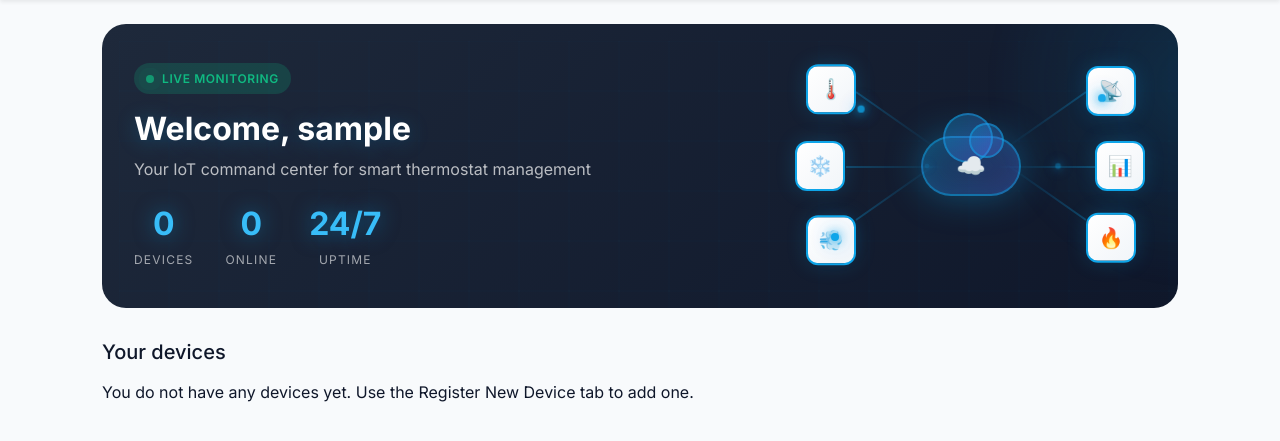
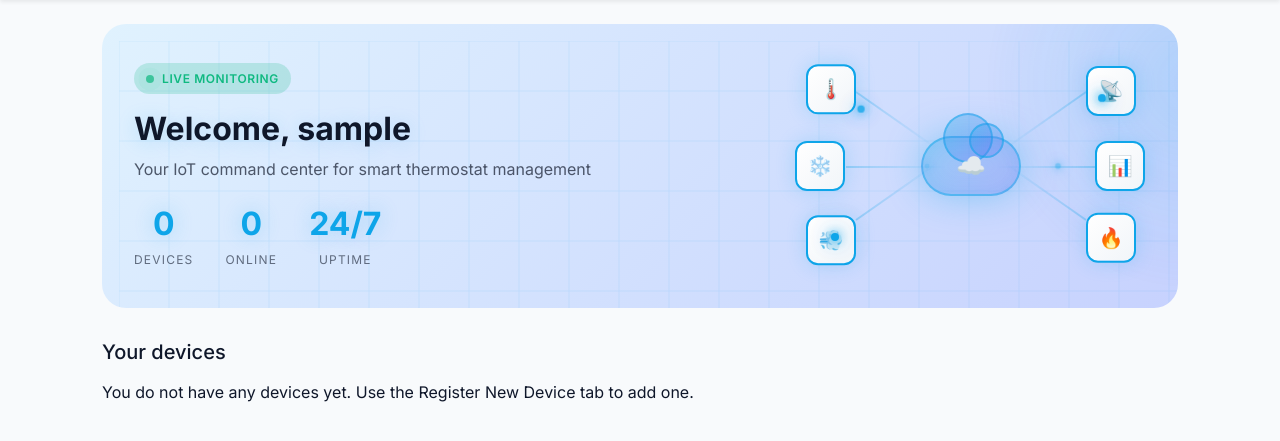
Before and after one commit to gonzalopatino/ESP32_FreeRTOS_Thermostat_Server, a Django app: page /dashboard/devices/ in a window 1280 px wide. Shown: the part 71-512 px from the top of the page. Run offline with Django 5.2, Linux system fonts and the light colour scheme; the visitor is signed in with stand-in values (Sample User, id 1); data that the repository does not hold is empty.

Commit message:
Fix background in animation when on light mode

```diff
--- a/apps/api/templates/dashboard/devices.html
+++ b/apps/api/templates/dashboard/devices.html
@@ -18,6 +18,15 @@
   min-height: 280px;
 }
 
+/* Light mode: Use a lighter gradient */
+:root .iot-hero {
+  background: linear-gradient(135deg, #e0f2fe 0%, #c7d2fe 100%);
+}
+
+[data-theme="dark"] .iot-hero {
+  background: var(--tp-gradient-dark);
+}
+
 /* Animated grid background */
 .iot-hero::before {
   content: '';
@@ -27,10 +36,16 @@
   right: 0;
   bottom: 0;
   background-image:
+    linear-gradient(rgba(14, 165, 233, 0.08) 1px, transparent 1px),
+    linear-gradient(90deg, rgba(14, 165, 233, 0.08) 1px, transparent 1px);
+  background-size: 50px 50px;
+  animation: gridMove 20s linear infinite;
+}
+
+[data-theme="dark"] .iot-hero::before {
+  background-image:
     linear-gradient(rgba(14, 165, 233, 0.03) 1px, transparent 1px),
     linear-gradient(90deg, rgba(14, 165, 233, 0.03) 1px, transparent 1px);
-  background-size: 50px 50px;
-  animation: gridMove 20s linear infinite;
 }
 
 @keyframes gridMove {
@@ -71,15 +86,24 @@
 .iot-text h1 {
   font-size: 2rem;
   font-weight: 700;
+  color: #0f172a;
+  margin-bottom: 0.5rem;
+  text-shadow: 0 2px 20px rgba(14, 165, 233, 0.2);
+}
+
+[data-theme="dark"] .iot-text h1 {
   color: #ffffff;
-  margin-bottom: 0.5rem;
   text-shadow: 0 2px 20px rgba(14, 165, 233, 0.3);
 }
 
 .iot-text .subtitle {
-  color: rgba(255, 255, 255, 0.7);
+  color: rgba(15, 23, 42, 0.7);
   font-size: 1rem;
   margin-bottom: 1rem;
+}
+
+[data-theme="dark"] .iot-text .subtitle {
+  color: rgba(255, 255, 255, 0.7);
 }
 
 .iot-stats {
@@ -94,15 +118,24 @@
 .iot-stat-value {
   font-size: 2rem;
   font-weight: 700;
+  color: var(--tp-primary);
+  text-shadow: 0 0 20px rgba(14, 165, 233, 0.3);
+}
+
+[data-theme="dark"] .iot-stat-value {
   color: var(--tp-primary-light);
   text-shadow: 0 0 20px rgba(14, 165, 233, 0.5);
 }
 
 .iot-stat-label {
   font-size: 0.75rem;
-  color: rgba(255, 255, 255, 0.6);
+  color: rgba(15, 23, 42, 0.6);
   text-transform: uppercase;
   letter-spacing: 0.1em;
+}
+
+[data-theme="dark"] .iot-stat-label {
+  color: rgba(255, 255, 255, 0.6);
 }
 
 /* ==========================================================================
```
